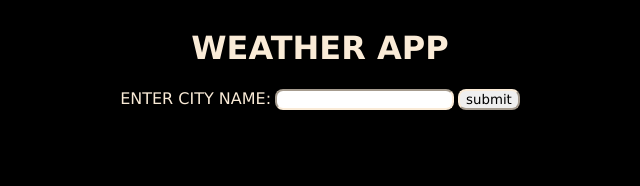
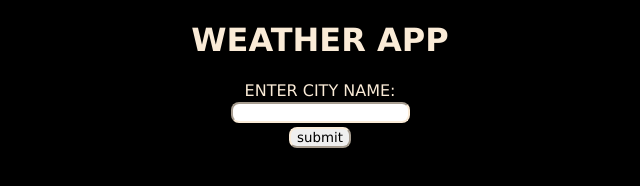
Before and after one commit to CulturalProfessor/Weather-App, a plain HTML site: page index.html in a window 1280 px wide. Shown: the whole page, without its empty margins (320-960 px from the left). Drawn offline with Linux system fonts and the light colour scheme.

Commit message:
improved form

```diff
--- a/index.html
+++ b/index.html
@@ -8,8 +8,6 @@
     <style>
         body{
             background-color: black;
-            display: flex;
-            flex-direction: column;
         }
         h2,h1,label{
             font-family: Verdana, Geneva, Tahoma, sans-serif;
@@ -18,12 +16,17 @@
         }
         h1,form{
             text-align: center;
+            display: flex;
+            flex-direction: column;
         }
         input{
             border-radius: 8px;
             border-color: antiquewhite;
             font-family: Verdana, Geneva, Tahoma, sans-serif;
             color: black;
+        }
+        #submit,#city{
+            margin: 2px auto;
         }
     </style>
 </head>
```
